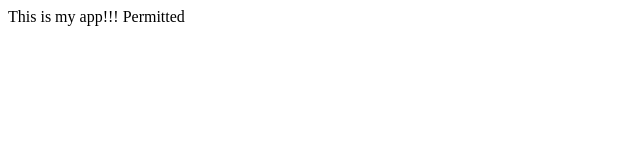
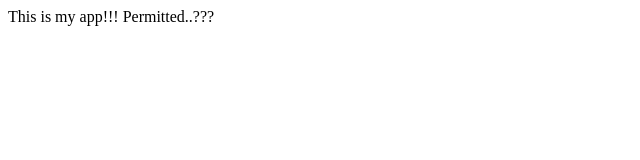
Before and after one commit to mgupta2204/myapp, a plain HTML site: page index.html in a window 1280 px wide. Shown: the full height of the page, 0-640 px from the left. Drawn offline with Linux system fonts and the light colour scheme.

Commit message:
Changed app.js

```diff
--- a/app.js
+++ b/app.js
@@ -0,0 +1 @@
+console.log('Hello');
--- a/index.html
+++ b/index.html
@@ -3,6 +3,6 @@
         <title>My project</title>
     </head>
     <body>
-        This is my app!!! Permitted
+        This is my app!!! Permitted..???
     </body>
 </html>
```
